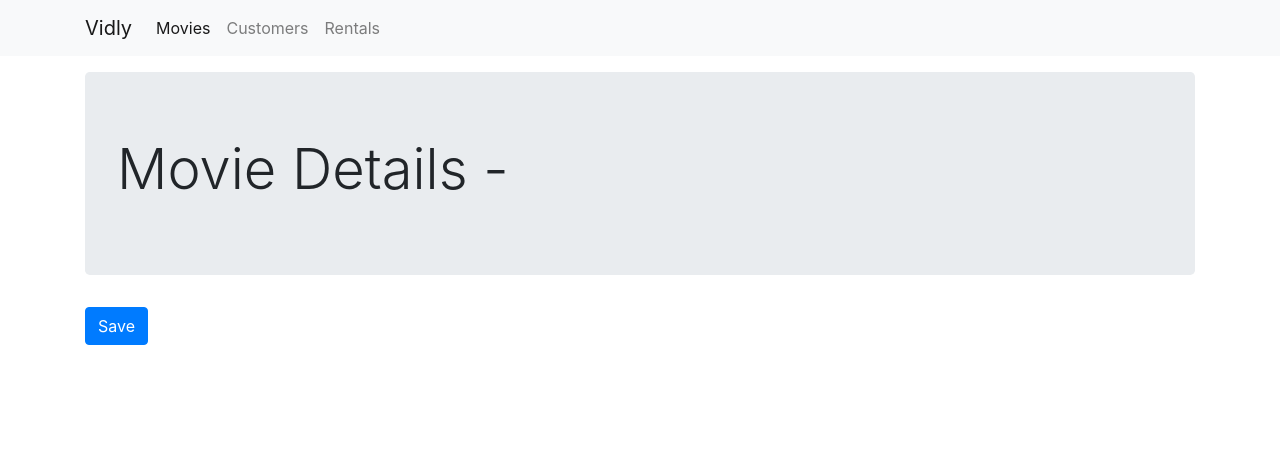
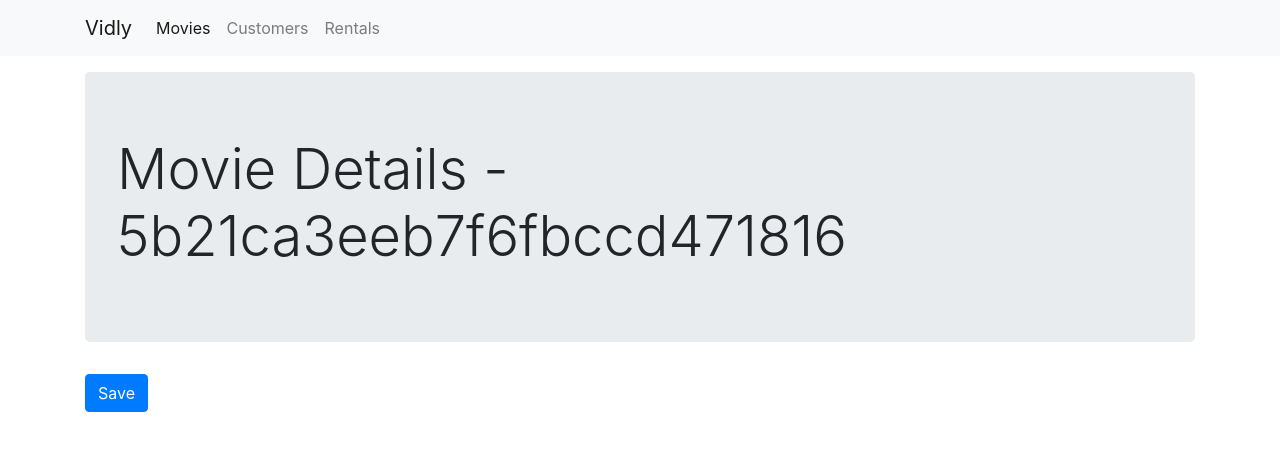
Before and after one commit to salmanpatnee/Vidly, a React (Create React App) app: page /movies/5b21ca3eeb7f6fbccd471816 in a window 1280 px wide. Shown: the top 450 px of the page. Built offline with nearby package versions, Linux system fonts and the light colour scheme.

Commit message:
Add Back to Movies Button

```diff
--- a/src/components/MovieDetails.jsx
+++ b/src/components/MovieDetails.jsx
@@ -1,25 +1,19 @@
-import React, { Component } from 'react';
-import { withRoter } from 'react-router-dom';
+import React from 'react';
+import { useParams, useNavigate  } from 'react-router-dom';
 
-class MovieDetails extends Component {
-    state = {
-        id: 5
-    }
+const MovieDetails = props => {
 
+    const { id } = useParams();
+    const navigate = useNavigate();
 
-
-    render() {
-        console.log(this.props);
-        return (
-            <div>
-                <div className="jumbotron">
-                    <h1 className="display-4">Movie Details - {this.id}</h1>
-                </div>
-
-                <button onClick={this.saveMovie} className="btn btn-primary">Save</button>
+    return (
+        <div>
+            <div className="jumbotron">
+                <h1 className="display-4">Movie Details - {id}</h1>
             </div>
-        );
-    }
+            <button onClick={() => navigate(-1)} className="btn btn-primary">Save</button>
+        </div>
+     );
 }
 
 export default MovieDetails;
```
